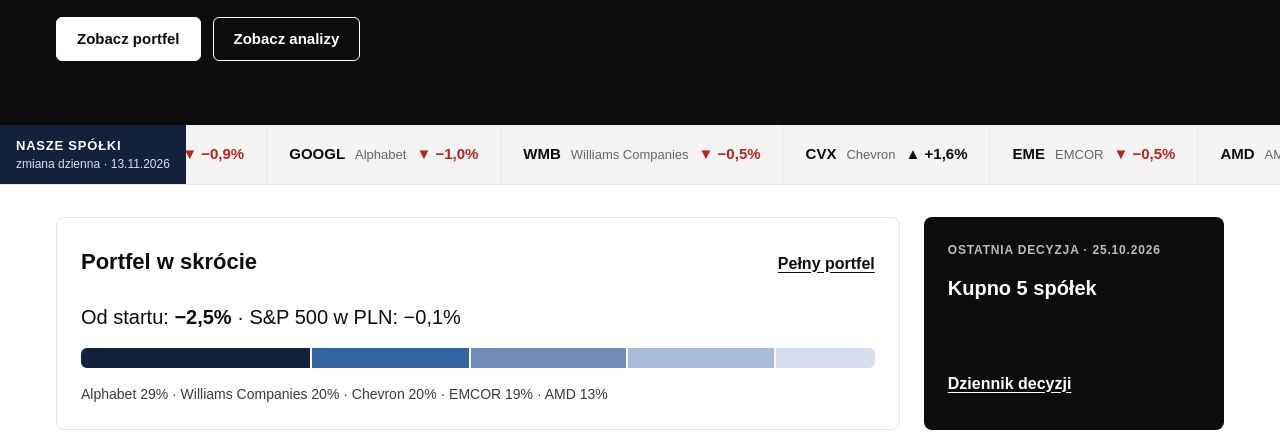
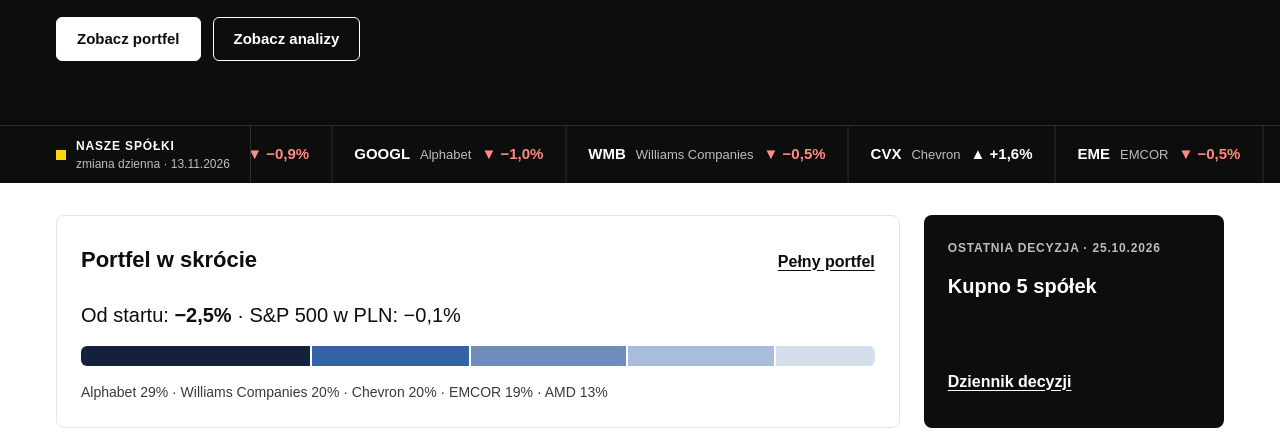
Before and after one commit to Fundusz-Index/fundusz-index-strona, a plain HTML site: page index.html in a window 1280 px wide. Shown: the part 394-826 px from the top of the page. Drawn offline with Linux system fonts and the light colour scheme.

Commit message:
Start: pasek kursów jako dół czarnego nagłówka
Etykieta „Nasze spółki” bez granatowego tła, z żółtym kwadratem, wyrównana
do marginesu strony. Opis w DESIGN.md.

Co-Authored-By: Claude Fable 5.2 <noreply@anthropic.com>
Claude-Session: https://claude.ai/code/session_01GJk3onLjiow6J3TLgBbiHk

```diff
--- a/assets/css/style.css
+++ b/assets/css/style.css
@@ -139,16 +139,18 @@ tbody tr { border-top: 1px solid var(--line); }
 .actions { display: flex; flex-wrap: wrap; gap: 12px; }
 
 /* pasek kursów */
-.ticker { background: var(--surface); border-bottom: 1px solid var(--line); display: flex; overflow: hidden; }
-.ticker-label { flex: none; background: var(--s1); color: var(--bg); font-size: 13px; font-weight: 700; text-transform: uppercase; letter-spacing: 0.06em; padding: 8px 16px; display: flex; flex-direction: column; justify-content: center; position: relative; z-index: 1; }
-:root[data-theme="dark"] .ticker-label { background: #14213D; color: #FFFFFF; }
-@media (prefers-color-scheme: dark) { :root:not([data-theme="light"]) .ticker-label { background: #14213D; color: #FFFFFF; } }
-.ticker-label span { font-size: 12px; font-weight: 400; text-transform: none; letter-spacing: 0; opacity: 0.85; }
+.ticker { background: var(--black); color: #FFFFFF; border-top: 1px solid #2E2E2E; display: flex; overflow: hidden; }
+.ticker-label { flex: none; background: var(--black); color: #FFFFFF; font-size: 12px; font-weight: 700; text-transform: uppercase; letter-spacing: 0.07em; padding: 8px 20px 8px calc(max(16px, (100vw - 1200px) / 2 + 16px) + 20px); border-right: 1px solid #2E2E2E; display: flex; flex-direction: column; justify-content: center; position: relative; z-index: 1; }
+.ticker-label::before { content: ""; position: absolute; left: max(16px, calc((100vw - 1200px) / 2 + 16px)); top: 50%; width: 10px; height: 10px; margin-top: -5px; background: var(--accent); }
+.ticker-label span { font-size: 12px; font-weight: 400; text-transform: none; letter-spacing: 0; color: #BDBDBD; }
+@media (max-width: 640px) { .ticker-label span { display: none; } }
 .ticker-viewport { flex: 1 1 auto; min-width: 0; overflow: hidden; }
 .ticker-track { margin: 0; padding: 0; list-style: none; display: flex; width: max-content; animation: ticker 45s linear infinite; }
 .ticker:focus-within .ticker-track { animation-play-state: paused; }
-.ticker-track li { padding: 14px 22px; white-space: nowrap; display: flex; align-items: baseline; gap: 10px; border-right: 1px solid var(--line); font-size: 15px; }
-.ticker-track a { text-decoration: none; font-weight: 700; }
+.ticker-track li { padding: 13px 22px; white-space: nowrap; display: flex; align-items: baseline; gap: 10px; border-right: 1px solid #2E2E2E; font-size: 15px; }
+.ticker-track a { text-decoration: none; font-weight: 700; color: #FFFFFF; }
+.ticker-track .muted { color: #BDBDBD; }
+.ticker-track .loss { color: #FF8A80; }
 .ticker-track .chg { font-weight: 700; }
 @keyframes ticker { from { transform: translateX(0); } to { transform: translateX(-50%); } }
 @media (prefers-reduced-motion: reduce) { .ticker-track { animation: none; } .ticker-viewport { overflow-x: auto; } }
```
Also changed, not shown: 2 other files.
